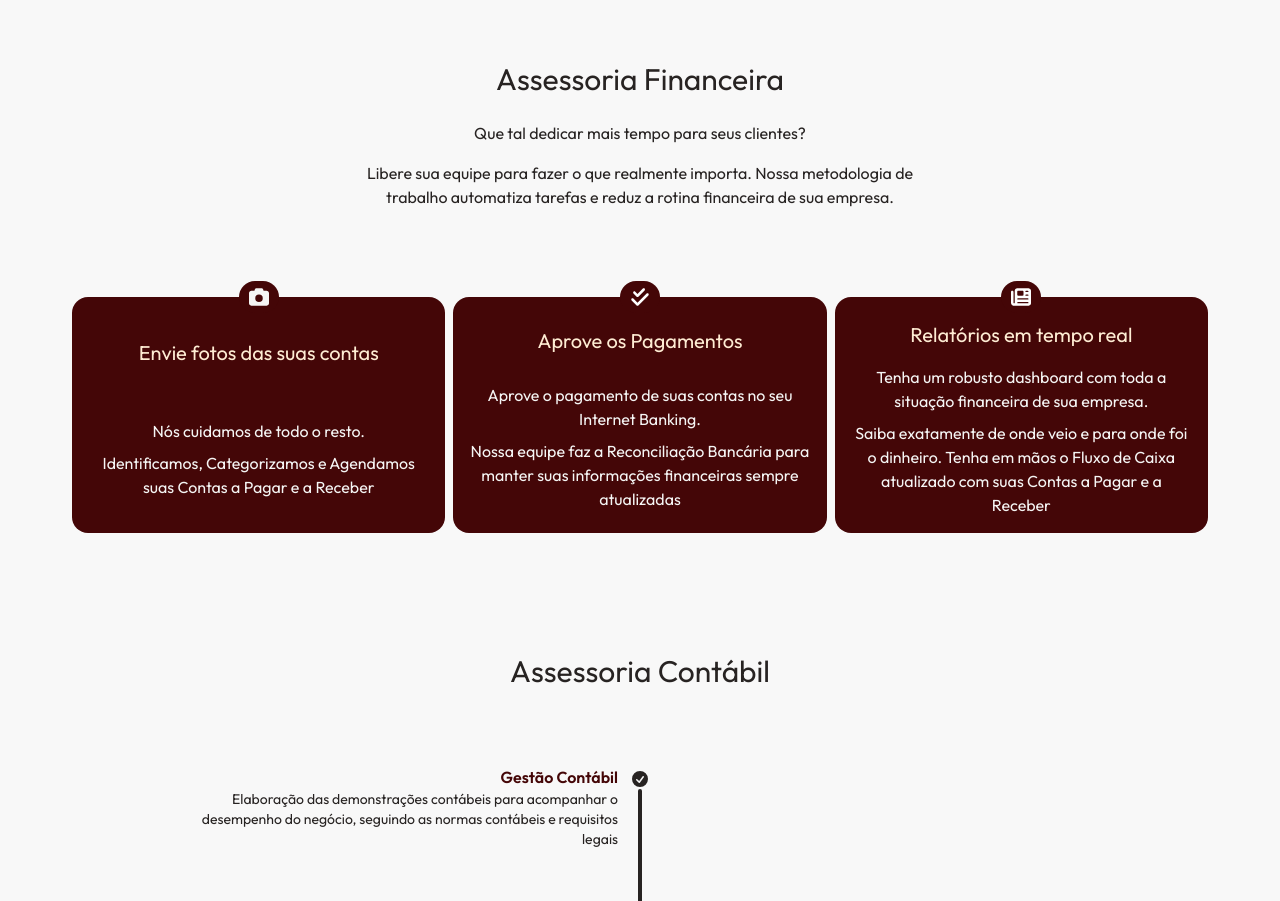
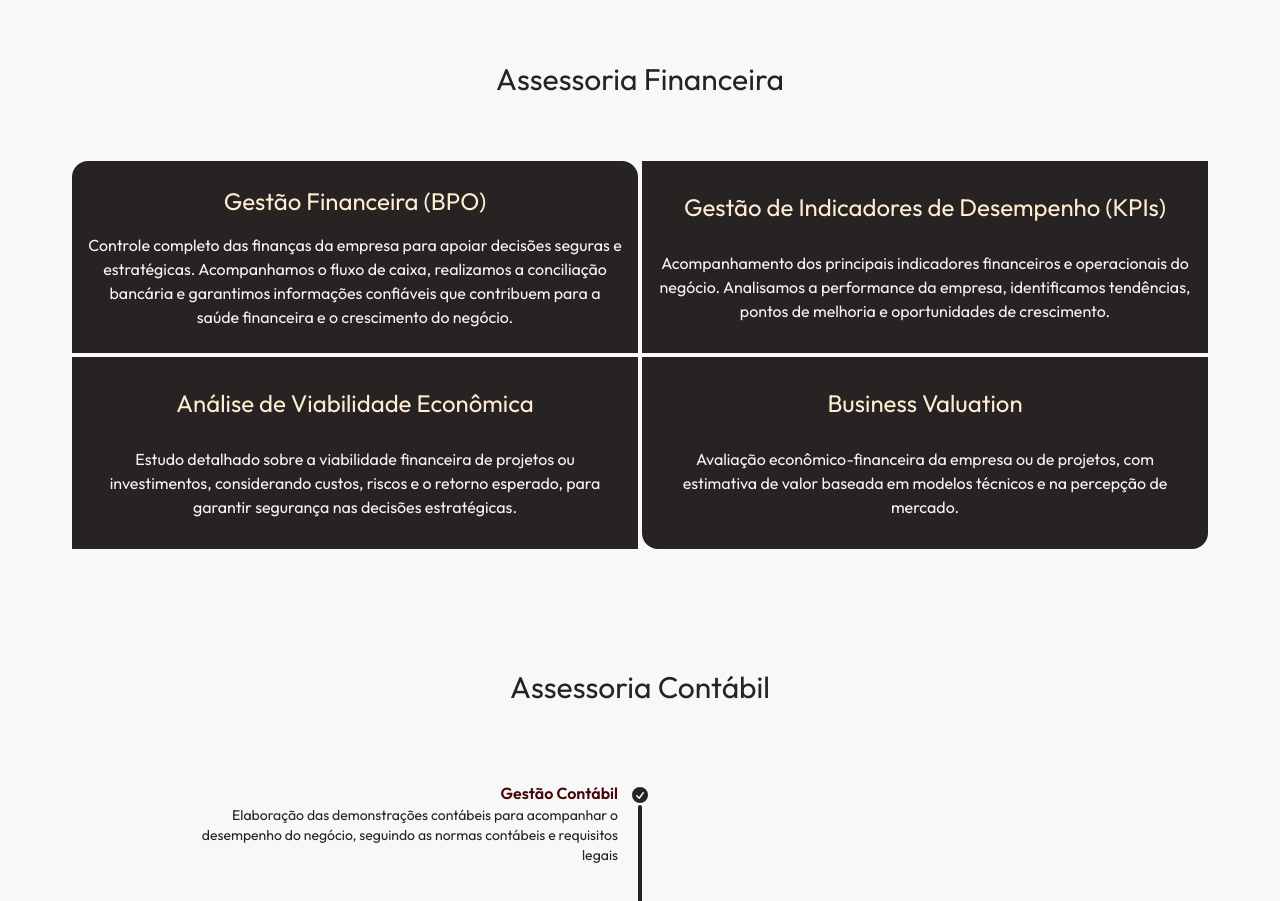
Before and after one commit to PedroVMLopes/cpmpaulista, a Next.js app: page / in a window 1280 px wide. Shown: the part 1851-2752 px from the top of the page. Built offline with nearby package versions, Linux system fonts and the light colour scheme; a web font is replaced by a local one.

Commit message:
Box Changes

```diff
--- a/components/AssessoriaFinanceira.tsx
+++ b/components/AssessoriaFinanceira.tsx
@@ -4,39 +4,37 @@ export default function AssessoriaFinanceira() {
     return (
         <div className="text-center flex flex-col items-center">
             <h1 className="text-3xl py-4">Assessoria Financeira</h1>
-            <p className="p-2 md:max-w-[60%]">
-                Que tal dedicar mais tempo para seus clientes?
-            </p>
-            <p className="p-2 md:max-w-[50%]">
-                Libere sua equipe para fazer o que realmente importa.
-                Nossa metodologia de trabalho automatiza tarefas e reduz a rotina financeira de sua empresa.
-            </p>
-            <div className="grid grid-cols-1 md:grid-cols-3 w-full p-2 gap-8 md:gap-2 mt-18">
+            <div className="grid grid-cols-1 md:grid-rows-2 md:grid-cols-2 w-full p-2 gap-1 mt-10">
                 {/* Grid 1 */}
-                <div className="indicator w-full flex flex-col justify-around rounded-2xl bg-neutral text-primary-content">
-                    <FaCamera className="indicator-item indicator-center bg-neutral w-10 h-8 p-1.5 rounded-2xl"/>
-                    <p className="text-xl p-4 pt-6 pb-0 text-neutral-content">Envie fotos das suas contas</p>
-                    <div className="p-4 flex flex-col gap-2">
-                        <p>Nós cuidamos de todo o resto.</p>
-                        <p>Identificamos, Categorizamos e Agendamos suas Contas a Pagar e a Receber</p>
+                <div className="indicator w-full flex flex-col justify-around rounded-2xl rounded-b-none bg-primary text-primary-content">
+                    {/* <FaCamera className="indicator-item indicator-center bg-neutral w-10 h-8 p-1.5 rounded-2xl"/> */}
+                    <p className="text-2xl p-4 pt-6 pb-0 text-neutral-content">Gestão Financeira (BPO)</p>
+                    <div className="p-4 pb-6 flex flex-col gap-2">
+                        <p>Controle completo das finanças da empresa para apoiar decisões seguras e estratégicas. Acompanhamos o fluxo de caixa, realizamos a conciliação bancária e garantimos informações confiáveis que contribuem para a saúde financeira e o crescimento do negócio.</p>
                     </div>
                 </div>
                 {/* Grid 2 */}
-                <div className="indicator w-full flex flex-col justify-around rounded-2xl bg-neutral text-primary-content">
-                    <FaCheckDouble className="indicator-item indicator-center bg-neutral text-white w-10 h-8 p-1.5 rounded-2xl"/>
-                    <p className="text-xl p-4 pt-6 pb-0 text-neutral-content">Aprove os Pagamentos</p>
-                    <div className="p-4 flex flex-col gap-2">
-                        <p>Aprove o pagamento de suas contas no seu Internet Banking.</p>
-                        <p>Nossa equipe faz a Reconciliação Bancária para manter suas informações financeiras sempre atualizadas</p>
+                <div className="indicator w-full flex flex-col justify-around bg-primary text-primary-content">
+                    {/* <FaCheckDouble className="indicator-item indicator-center bg-neutral text-white w-10 h-8 p-1.5 rounded-2xl"/> */}
+                    <p className="text-2xl p-4 pt-6 pb-0 text-neutral-content">Gestão de Indicadores de Desempenho (KPIs)</p>
+                    <div className="p-4 pb-6 flex flex-col gap-2">
+                        <p>Acompanhamento dos principais indicadores financeiros e operacionais do negócio. Analisamos a performance da empresa, identificamos tendências, pontos de melhoria e oportunidades de crescimento.</p>
                     </div>
                 </div>
                 {/* Grid 3 */}
-                <div className="indicator w-full flex flex-col justify-around rounded-2xl bg-neutral text-primary-content">
-                    <FaNewspaper className="indicator-item indicator-center bg-neutral text-white w-10 h-8 p-1.5 rounded-2xl"/>
-                    <p className="text-xl p-4 pt-6 pb-0 text-neutral-content">Relatórios em tempo real</p>
-                    <div className="p-4 flex flex-col gap-2">
-                        <p>Tenha um robusto dashboard com toda a situação financeira de sua empresa.</p>
-                        <p>Saiba exatamente de onde veio e para onde foi o dinheiro. Tenha em mãos o Fluxo de Caixa atualizado com suas Contas a Pagar e a Receber</p>
+                <div className="indicator w-full flex flex-col justify-around bg-primary text-primary-content">
+                    {/* <FaNewspaper className="indicator-item indicator-center bg-neutral text-white w-10 h-8 p-1.5 rounded-2xl"/> */}
+                    <p className="text-2xl p-4 pt-6 pb-0 text-neutral-content">Análise de Viabilidade Econômica</p>
+                    <div className="p-4 pb-6 flex flex-col gap-2">
+                        <p>Estudo detalhado sobre a viabilidade financeira de projetos ou investimentos, considerando custos, riscos e o retorno esperado, para garantir segurança nas decisões estratégicas.</p>
+                    </div>
+                </div>
+                {/* Grid 4 */}
+                <div className="indicator w-full flex flex-col justify-around rounded-2xl rounded-t-none bg-primary text-primary-content">
+                    {/* <FaNewspaper className="indicator-item indicator-center bg-neutral text-white w-10 h-8 p-1.5 rounded-2xl"/> */}
+                    <p className="text-2xl p-4 pt-6 pb-0 text-neutral-content">Business Valuation</p>
+                    <div className="p-4 pb-6 flex flex-col gap-2">
+                        <p>Avaliação econômico-financeira da empresa ou de projetos, com estimativa de valor baseada em modelos técnicos e na percepção de mercado.</p>
                     </div>
                 </div>
             </div>
```
